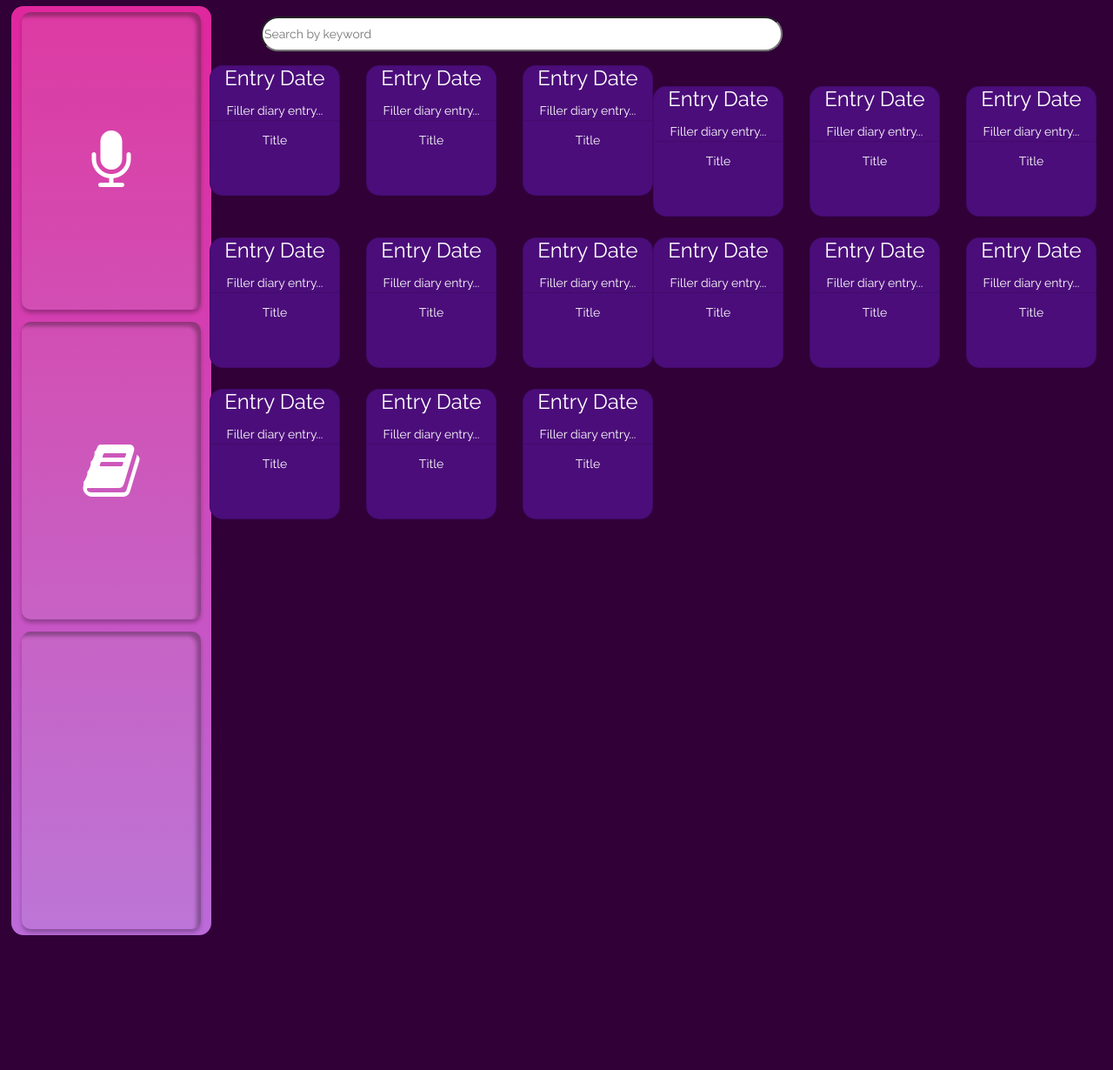
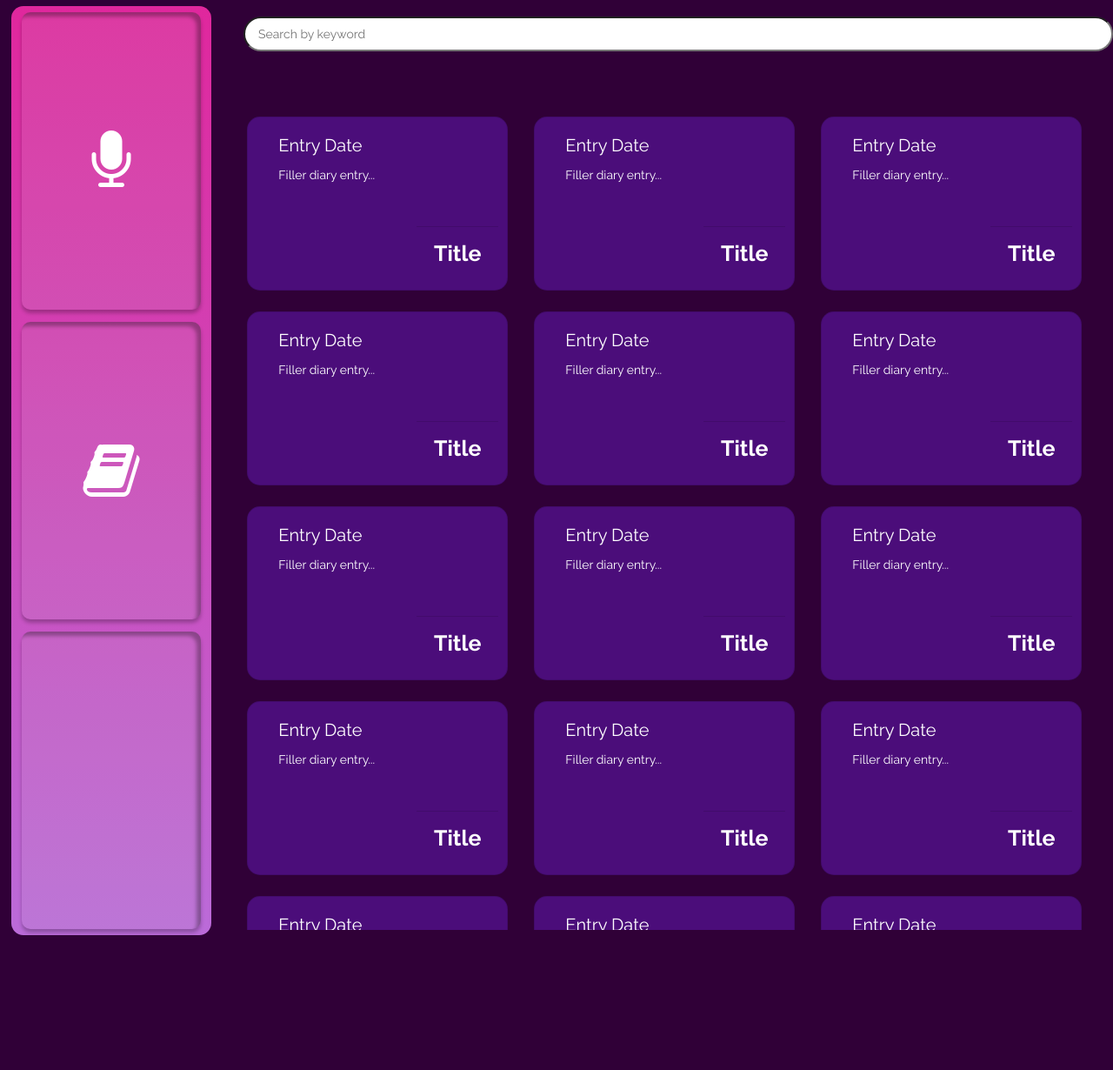
Before and after one commit to jacquelynchow/pennappsxxi, a Flask app: page /entries in a window 1280 px wide. Shown: the part 106-1336 px from the top of the page at 87% size. Run offline with Flask 2, Linux system fonts and the light colour scheme; some libraries are stand-ins or nearby versions.

Commit message:
update entries

```diff
--- a/app/static/styles/styles.css
+++ b/app/static/styles/styles.css
@@ -364,33 +364,63 @@ main#recording-space {
   margin-left: 2rem;
 }
 
+
+/* entries page styles */
+#entriescontent {
+  background: #300037;
+  margin: 10vh 1vh;
+  height: 70vh;
+  border-radius: 1em;
+  overflow: auto;
+}
+
 .search {
   position: absolute;
   top: 125px;
-  left: 300px;
-  background-color: #4B0D7A;
+  left: 280px;
   border-radius: 50px;
 }
 
 /* Style the search box inside the navigation bar */
 .search input[type=text] {
-  width: 600px;
+  width: 1000px;
   height: 40px;
   left: 425px;
   top: 175px;
   background: #FFFFFF;
   border-radius: 50px;
+  padding-left: 15px;
 }
 
 .card {
-  top: 75px;
   background-color: #4B0D7A;
-  height: 150px;
-  width: 150px;
+  height: 200px;
+  width: 300px;
   color: white;
   border-radius: 15px;
+  left: 30px;
+  padding-left: 30px;
+  padding-bottom: 15px;
 }
 
 .card-footer {
+  position: absolute;
   background: #4B0D7A;
+  text-align: right;
+  font-size: 25px;
+  font-weight: 600;
+  bottom: 10px;
+  right: 10px;
 }
+
+.card-title {
+  text-align: left;
+  font-size: 20px;
+  padding-left: 5px;
+  padding-top: 20px;
+}
+
+.card-text {
+  text-align: left;
+  padding-left: 5px;
+}
```
